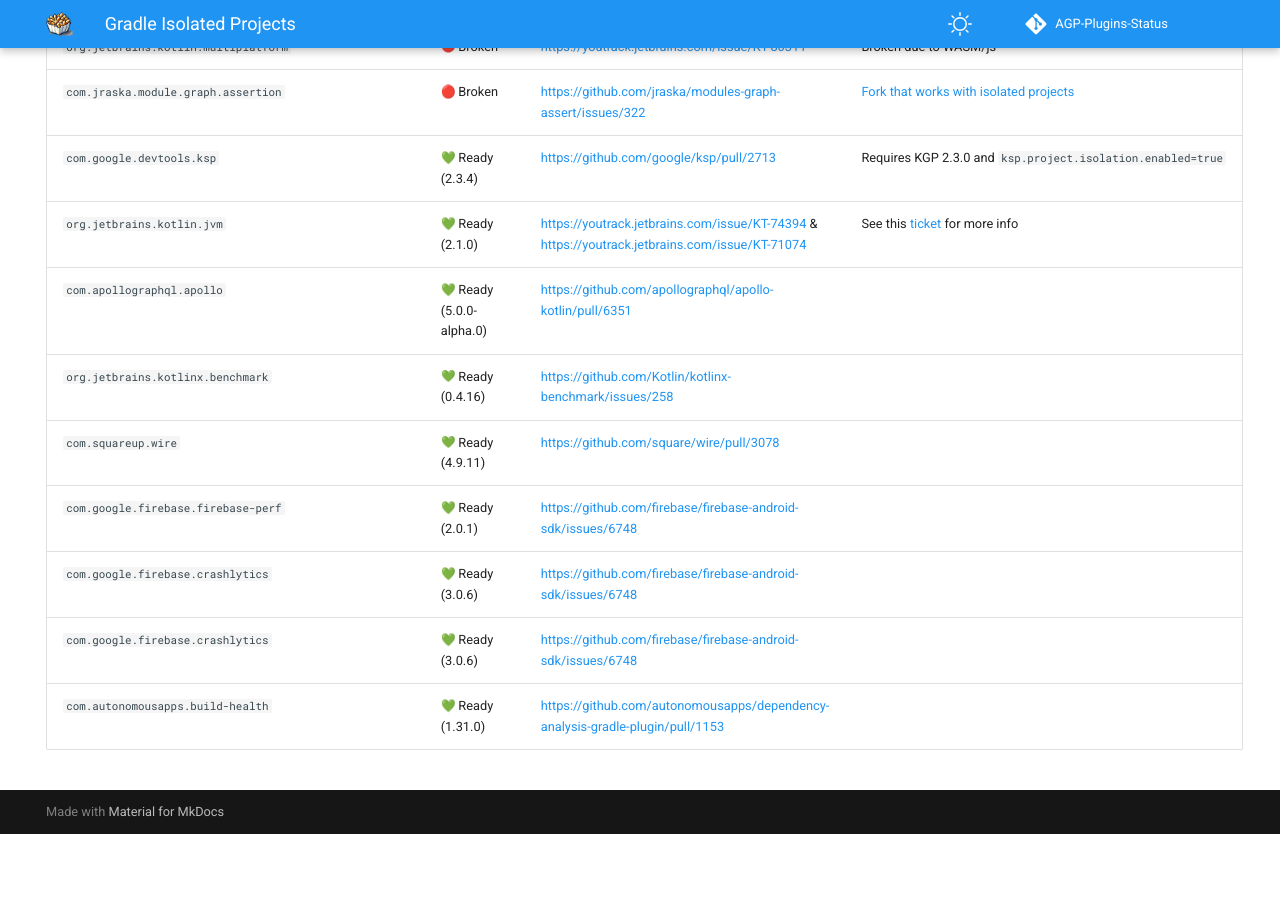
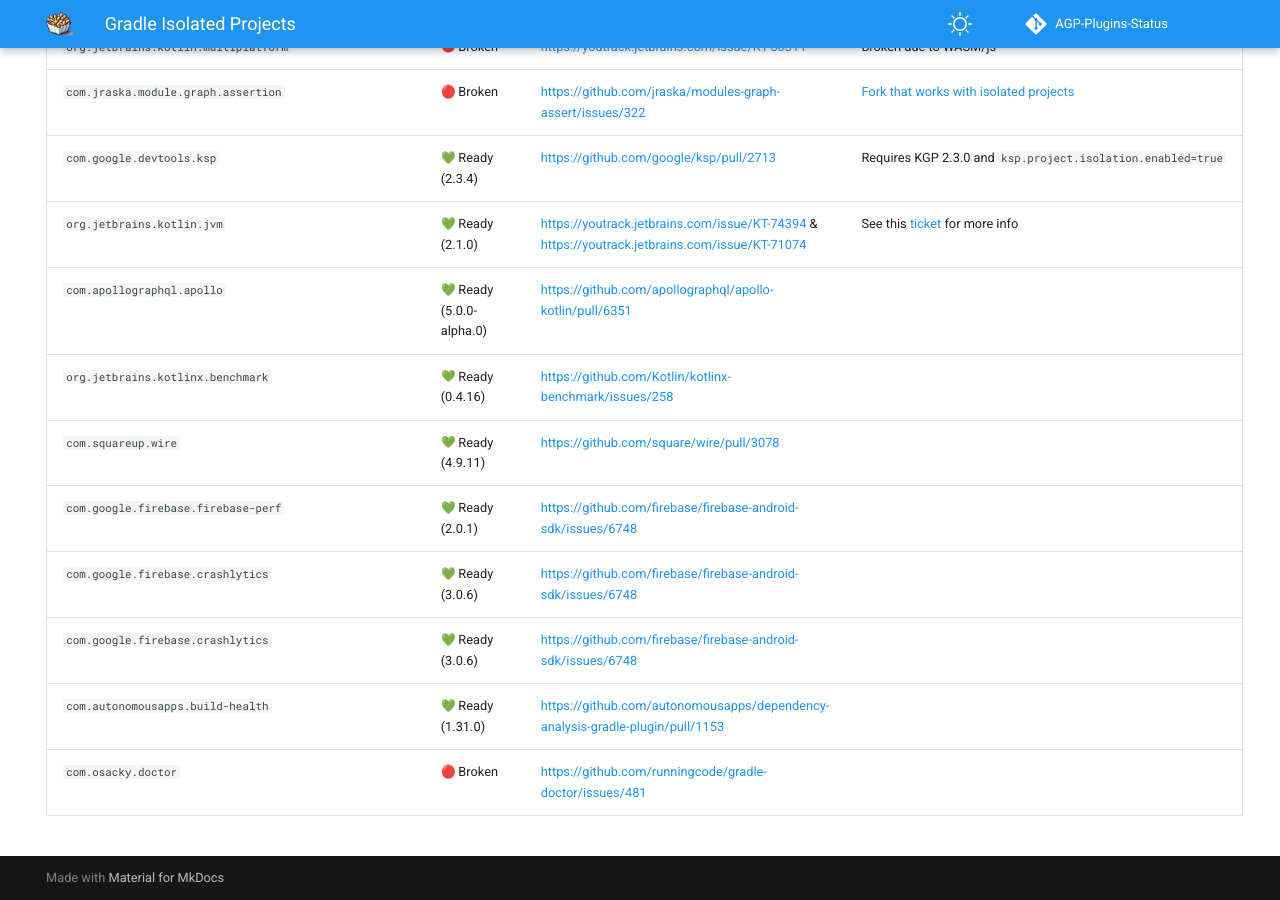
Before and after one commit to pablobaxter/AGP-Plugins-Status, an MkDocs documentation site: the page built from docs/gradle-isolated-projects.md, in a window 1280 px wide and 900 px high, scrolled down 748 px. Built offline with MkDocs 1.6.1 and Material for MkDocs 9.7.7, drawn with Linux system fonts in a browser that asks for light colours; emoji names are drawn with the system emoji font; comment, search, counter and statistics services are not loaded; before the commit the page ends 1582 px from its top, so only the background shows below that.

Commit message:
Add status for com.osacky.doctor as broken

```diff
--- a/docs/gradle-isolated-projects.md
+++ b/docs/gradle-isolated-projects.md
@@ -33,3 +33,4 @@
 | `com.google.firebase.crashlytics` | :green_heart: Ready (3.0.6) | https://github.com/firebase/firebase-android-sdk/issues/6748 | |
 | `com.google.firebase.crashlytics` | :green_heart: Ready (3.0.6) | https://github.com/firebase/firebase-android-sdk/issues/6748 | |
 | `com.autonomousapps.build-health` | :green_heart: Ready (1.31.0) | https://github.com/autonomousapps/dependency-analysis-gradle-plugin/pull/1153 | |
+| `com.osacky.doctor` | :red_circle: Broken | https://github.com/runningcode/gradle-doctor/issues/481 | |
```
